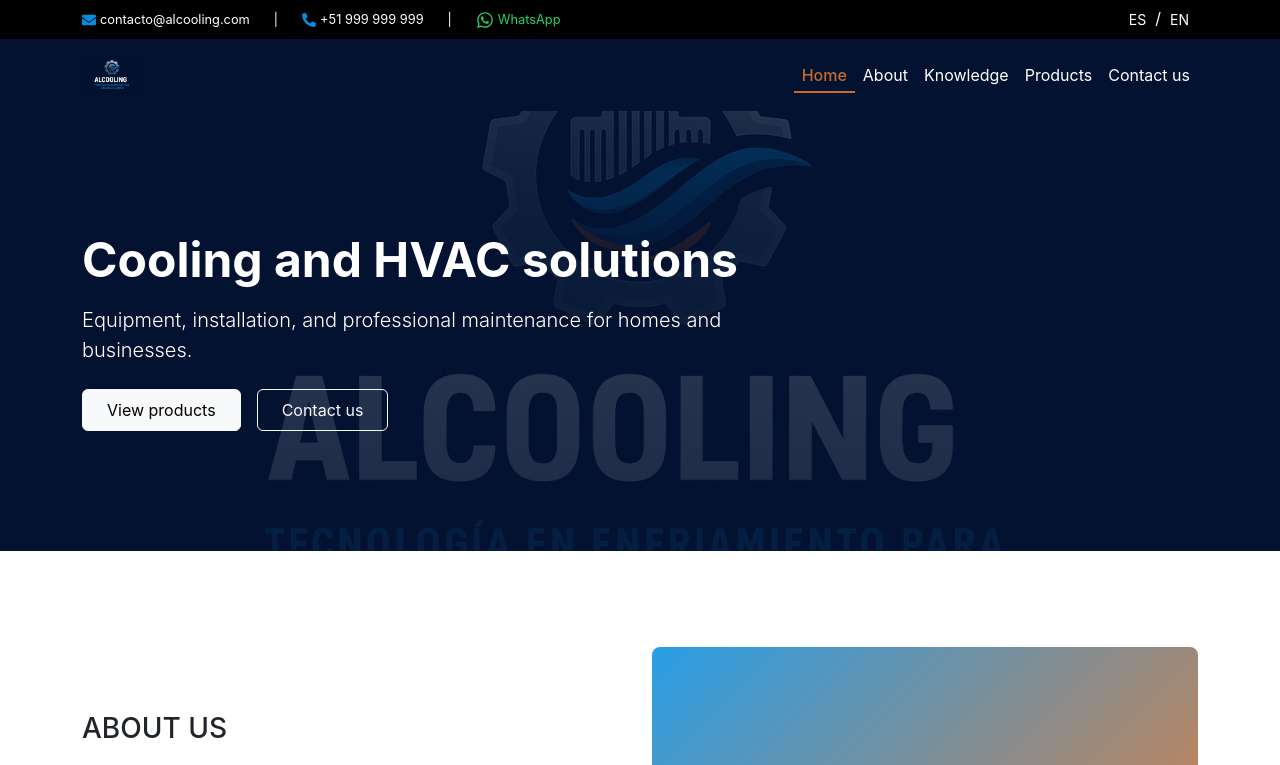
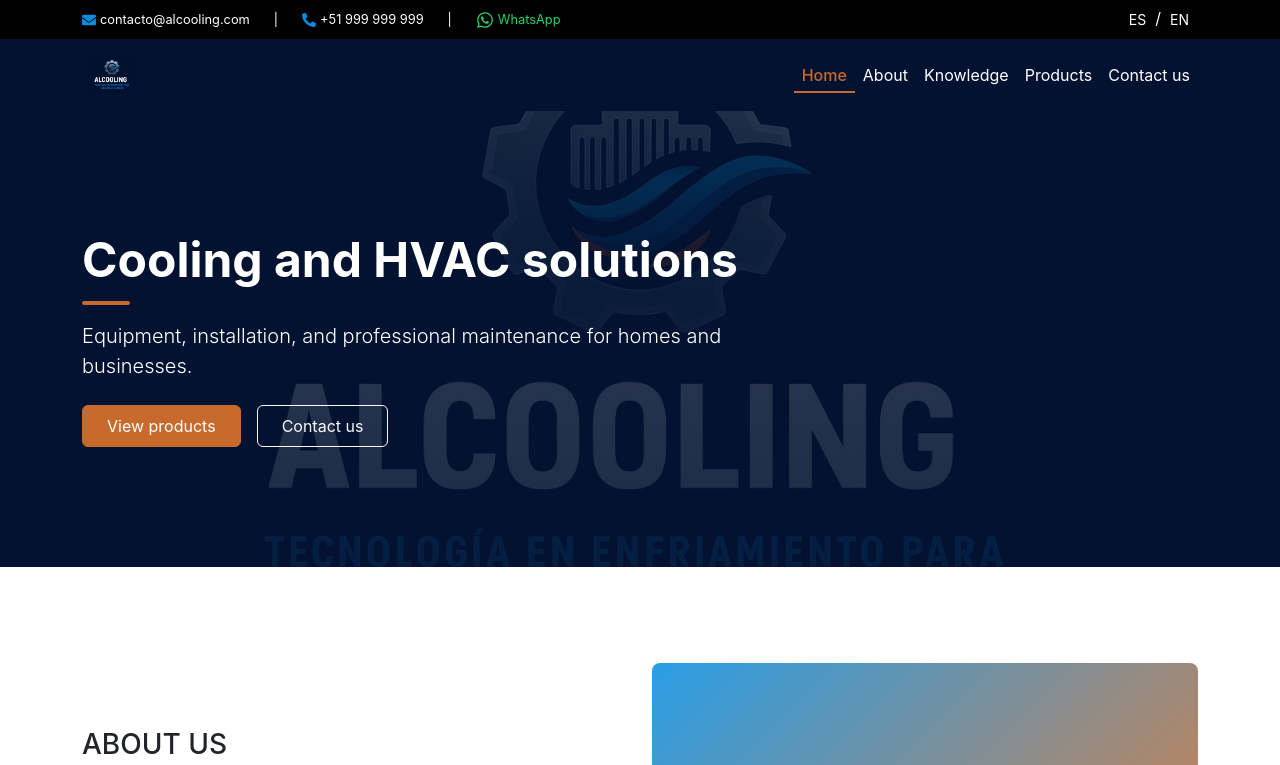
Before and after one commit to jAlejandroGM/advancedline-cooling-web, a React (Vite) app: page / in a window 1280 px wide. Shown: the top 765 px of the page. Built offline with nearby package versions, Linux system fonts and the light colour scheme.

Commit message:
feat: enhance Home page with new button styles and hero title effects

```diff
--- a/src/components/Footer/Footer.module.css
+++ b/src/components/Footer/Footer.module.css
@@ -14,9 +14,6 @@
 .footerSlogan {
   font-size: 0.9rem;
   line-height: 1.4;
-}
-.footerLink {
-  transition: color 0.2s ease-in-out;
 }
 .footerLink:hover,
 .footerLink:focus {
--- a/src/pages/Home/Home.jsx
+++ b/src/pages/Home/Home.jsx
@@ -18,19 +18,21 @@
         <div className="container">
           <div className="row">
             <div className="col-12 col-lg-8 py-md-4 d-flex flex-column gap-2">
-              <h1 className="display-5 fw-bold">{t("home.hero.title")}</h1>
+              <h1 className={`display-5 fw-bold ${styles.heroTitle}`}>
+                {t("home.hero.title")}
+              </h1>
               <p className="lead">{t("home.hero.subtitle")}</p>
               <div className="d-flex flex-wrap gap-3">
                 <Link
                   to="/productos"
-                  className="btn btn-light px-4 py-2"
+                  className={`btn px-4 py-2 ${styles.btnProducts}`}
                   aria-label={t("home.hero.ctaProductsAria")}
                 >
                   {t("home.hero.ctaProducts")}
                 </Link>
                 <Link
                   to="/contacto"
-                  className="btn btn-outline-light px-4 py-2"
+                  className={`btn btn-outline-light px-4 py-2 ${styles.btnContact}`}
                   aria-label={t("home.hero.ctaContactAria")}
                 >
                   {t("home.hero.ctaContact")}
--- a/src/pages/Home/Home.module.css
+++ b/src/pages/Home/Home.module.css
@@ -19,6 +19,19 @@
 
 .surfaceSecondary {
   background: var(--color-bg-secondary);
+}
+
+.heroTitle {
+  position: relative;
+}
+.heroTitle::after {
+  content: "";
+  display: block;
+  width: 48px;
+  height: 4px;
+  border-radius: 3px;
+  background: var(--color-wood);
+  margin-top: 0.75rem;
 }
 
 .aboutIllustration {
@@ -51,3 +64,36 @@
   flex-shrink: 0;
   font-size: 1.25rem;
 }
+
+.btnProducts {
+  background-color: var(--color-wood);
+  border-color: var(--color-wood);
+  color: var(--color-white);
+  transition: background-color 0.5s ease;
+}
+.btnProducts:hover,
+.btnProducts:focus {
+  background-color: var(--color-dark-wood);
+  border-color: var(--color-dark-wood);
+  color: var(--color-white);
+}
+.btnProducts:active {
+  background-color: var(--color-dark-wood) !important;
+}
+.btnProducts:focus-visible {
+  outline: 3px solid rgba(200, 106, 44, 0.35);
+}
+
+.btnContact {
+  background-color: transparent;
+  transition: background-color 0.5s ease;
+}
+.btnContact:hover,
+.btnContact:focus {
+  background-color: rgba(255, 255, 255, 0.12);
+  color: var(--color-white);
+}
+.btnContact:active {
+  background-color: rgba(255, 255, 255, 0.18) !important;
+  color: var(--color-white) !important;
+}
--- a/src/styles/globals.css
+++ b/src/styles/globals.css
@@ -10,6 +10,7 @@
   --color-metal-gray: #a4b4be;
   --color-darker-gray: #466076;
   --color-wood: #c86a2c;
+  --color-dark-wood: #a35622;
 }
 
 * {
@@ -33,4 +34,6 @@
 a {
   text-decoration: none;
   color: inherit;
+  transition: color 0.5s ease-in-out, text-decoration-color 0.5s ease-in-out,
+    background-color 0.2s ease-in-out, border-color 0.2s ease-in-out;
 }
```
